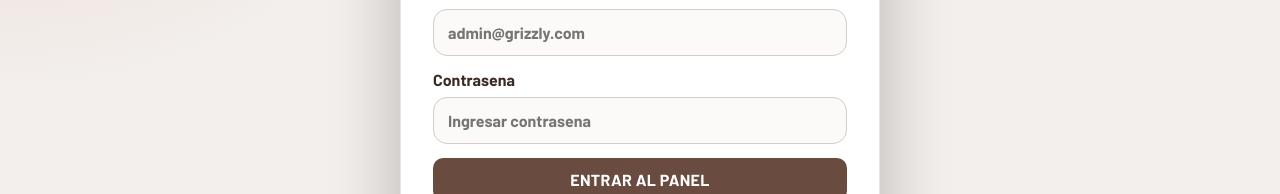
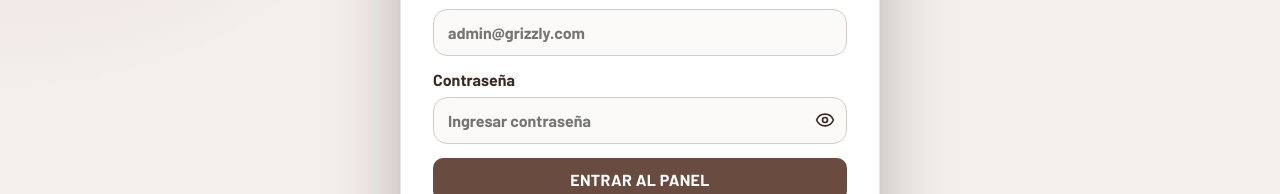
Before and after one commit to FabriBenitez/Grizzly, a React (Vite) app: page /admin in a window 1280 px wide. Shown: the part 421-615 px from the top of the page. Built offline with nearby package versions, Linux system fonts and the light colour scheme; no server answers; the database is empty.

Commit message:
Arreglo de admin y banner

```diff
--- a/src/components/admin/AdminLoginScreen.tsx
+++ b/src/components/admin/AdminLoginScreen.tsx
@@ -1,5 +1,5 @@
 import { useState, type FormEvent } from "react";
-import { KeyRound, LoaderCircle, LogOut, ShieldCheck } from "lucide-react";
+import { Eye, EyeOff, KeyRound, LoaderCircle, LogOut, ShieldCheck } from "lucide-react";
 import { Link } from "react-router-dom";
 import { useAuthSupabase } from "../../shared/auth/AuthSupabaseProvider";
 
@@ -12,6 +12,7 @@
   const [form, setForm] = useState({ email: "", password: "" });
   const [message, setMessage] = useState("");
   const [submitting, setSubmitting] = useState(false);
+  const [showPassword, setShowPassword] = useState(false);
 
   const handleSubmit = async (event: FormEvent<HTMLFormElement>) => {
     event.preventDefault();
@@ -99,15 +100,26 @@
           </label>
 
           <label>
-            Contrasena
+            Contraseña
+            <div style={{ position: "relative", display: "flex", alignItems: "center" }}>
               <input
-              type="password"
+                type={showPassword ? "text" : "password"}
                 value={form.password}
                 onChange={(event) => setForm((prev) => ({ ...prev, password: event.target.value }))}
-              placeholder="Ingresar contrasena"
+                placeholder="Ingresar contraseña"
                 autoComplete="current-password"
                 required
+                style={{ width: "100%", paddingRight: "40px" }}
               />
+              <button
+                type="button"
+                onClick={() => setShowPassword(!showPassword)}
+                title={showPassword ? "Ocultar contraseña" : "Mostrar contraseña"}
+                style={{ position: "absolute", right: "8px", background: "transparent", border: "none", cursor: "pointer", color: "inherit", padding: "4px", display: "flex" }}
+              >
+                {showPassword ? <EyeOff size={20} /> : <Eye size={20} />}
+              </button>
+            </div>
           </label>
 
           <button
--- a/src/shared/auth/AuthSupabaseProvider.tsx
+++ b/src/shared/auth/AuthSupabaseProvider.tsx
@@ -126,7 +126,7 @@
       return {
         ok: false,
         message: credencialesInvalidas
-          ? "Email o contrasena incorrectos."
+          ? "Email o contraseña incorrectos."
           : "No pudimos iniciar sesion en este momento.",
       };
     }
--- a/src/styles.css
+++ b/src/styles.css
@@ -2917,7 +2917,8 @@
   }
 
   .hero-carousel-slide {
-    min-height: 620px;
+    min-height: auto;
+    aspect-ratio: 16 / 9;
   }
 
   .product-info-header h1 {
@@ -3035,7 +3036,8 @@
   }
 
   .hero-carousel-slide {
-    min-height: 560px;
+    min-height: auto;
+    aspect-ratio: 16 / 9;
   }
 
   .main-image {
```
Lines whose indentation alone changed are shown as unchanged.
